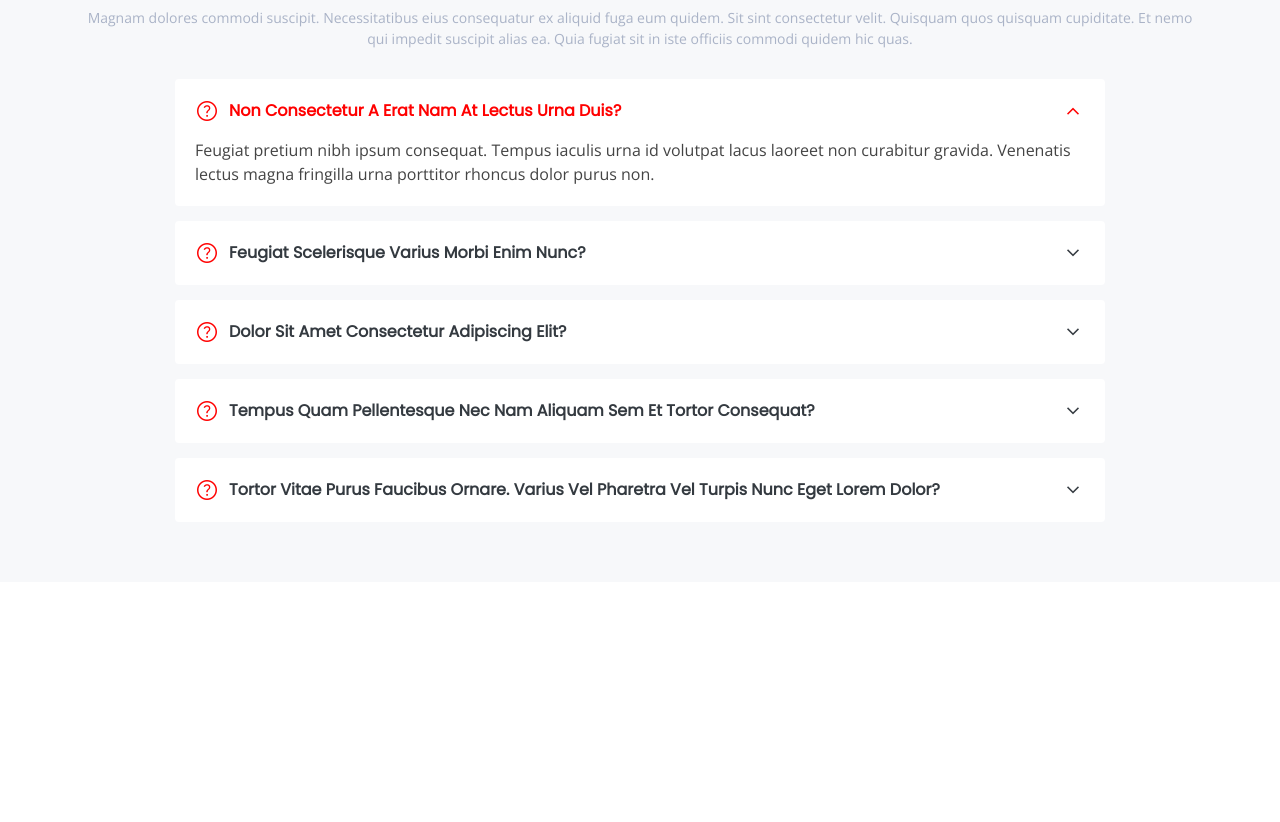
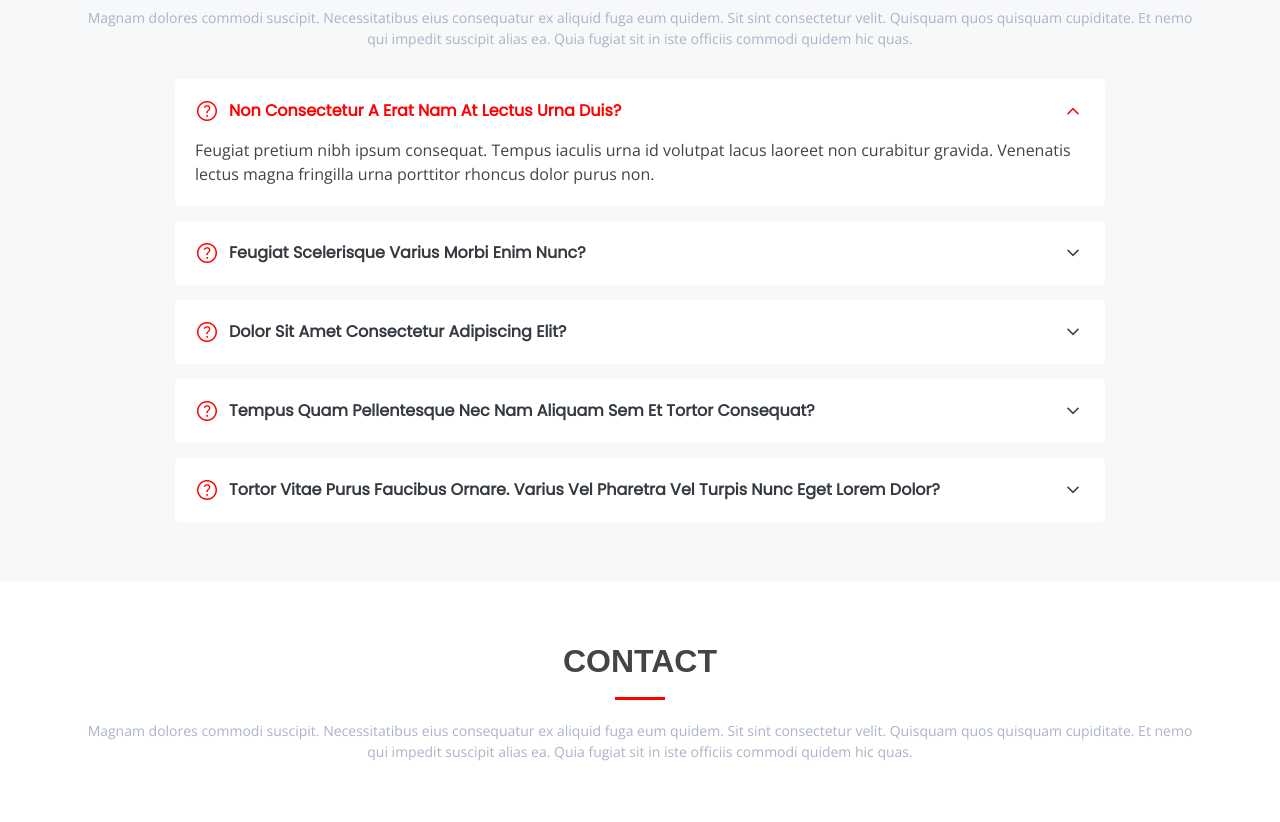
Before and after one commit to Killer-Amaan-Ali/tailwindcss, a website: page public/index.html in a window 1280 px wide. Shown: the part 5894-6716 px from the top of the page. Before the commit the page ends 6476 px from the top, so only its background shows below. Drawn offline with nearby package versions, Linux system fonts and the light colour scheme.

Commit message:
working on contact section

```diff
--- a/public/index.html
+++ b/public/index.html
@@ -1069,7 +1069,7 @@
 	<!-- FAQ SECTION END-->
 
 	<!-- CONTACT SECTION START-->
-	<section class="contact-wrapper py-[60px]" hidden>
+	<section class="contact-wrapper py-[60px]">
 		<div class="container">
 			<div class="contact-title">
 				<h2 class="h2-heading">contact</h2>
```
